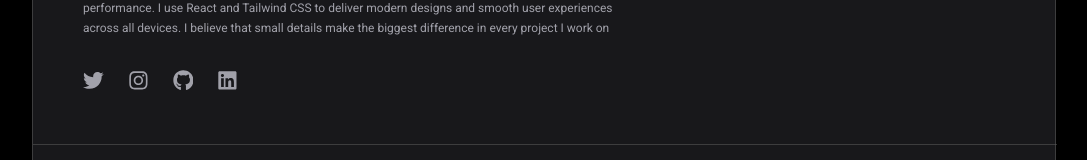
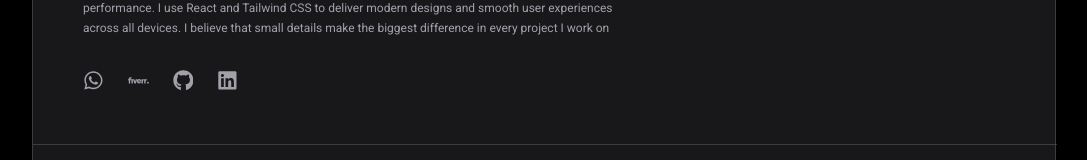
Before and after one commit to thfyz433-bot/MyPortfolio-AhmedOsama, a React (Vite) app in the folder my-project/: page / in a window 1280 px wide. Shown: the part 499-659 px from the top of the page, without its empty margins (96-1183 px from the left). Built offline with nearby package versions, Linux system fonts and the light colour scheme.

Commit message:
Fix: Set relative base path and verify font links

```diff
--- a/my-project/src/components/2.hero/Hero.tsx
+++ b/my-project/src/components/2.hero/Hero.tsx
@@ -1,8 +1,8 @@
 
 import './hero.css'
 import { MdVerified } from "react-icons/md";
-import { FaTwitter } from "react-icons/fa";
-import { FaInstagram } from "react-icons/fa";
+import { FaWhatsapp } from "react-icons/fa";
+import { SiFiverr } from "react-icons/si";
 
 import { DotLottieReact } from '@lottiefiles/dotlottie-react';
 import { FaGithub } from "react-icons/fa";
@@ -25,8 +25,8 @@ export default function Hero() {
 
         <div className="icons flex">
 
-         <a href=""><div className="icon"><FaTwitter/></div></a>
-         <a href=""><div className="icon"><FaInstagram/></div></a>
+         <a href="https://api.whatsapp.com/send/?phone=201060170429&text&type=phone_number&app_absent=0" target='blank'><div className="icon"><FaWhatsapp/></div></a>
+         <a href="https://www.fiverr.com/ahmed_dev95/buying?source=avatar_menu_profile" target='blank'><div className="icon">< SiFiverr/></div></a>
          <a href="https://github.com/thfyz433-bot" target='blank'><div className="icon"><FaGithub/></div></a>
          <a href="https://www.linkedin.com/in/%D9%90%D9%90ahmed-osama-0a2118391/ " target='blank'><div className="icon"><FaLinkedin/></div></a>
 
--- a/my-project/src/components/3.main/Main.tsx
+++ b/my-project/src/components/3.main/Main.tsx
@@ -128,7 +128,7 @@ export default function Main() {
                    <div className="icons flex">
 
                     <div >
-                      <a href="https://www.linkedin.com/in/%D9%90%D9%90ahmed-osama-0a2118391/ "><span className="icon1">< FaLinkedin/></span></a>
+                      <a href="https://www.linkedin.com/in/%D9%90%D9%90ahmed-osama-0a2118391/ " target='blank'><span className="icon1">< FaLinkedin/></span></a>
                       <a href="https://github.com/thfyz433-bot" target='blank'> <span className="icon2"><FaGithub/></span></a>
                        </div>
 
```
